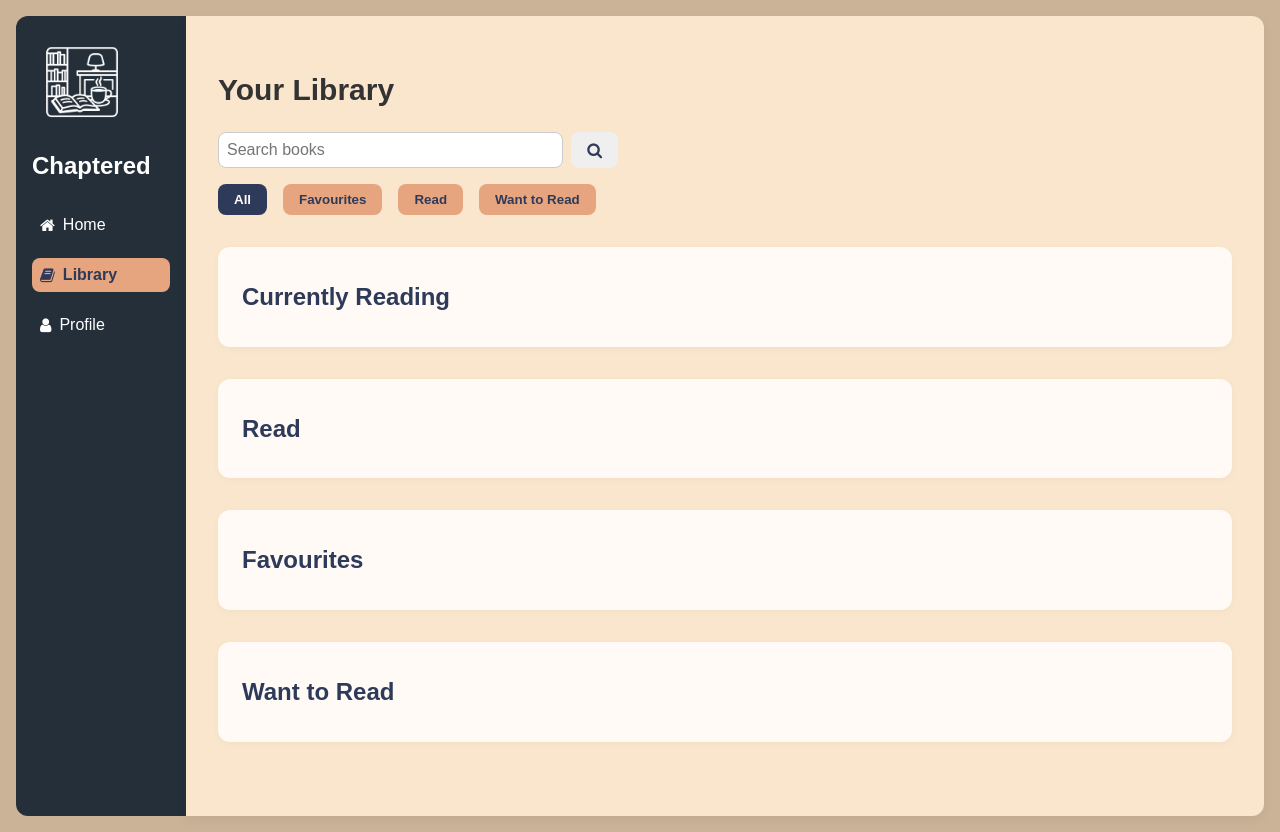
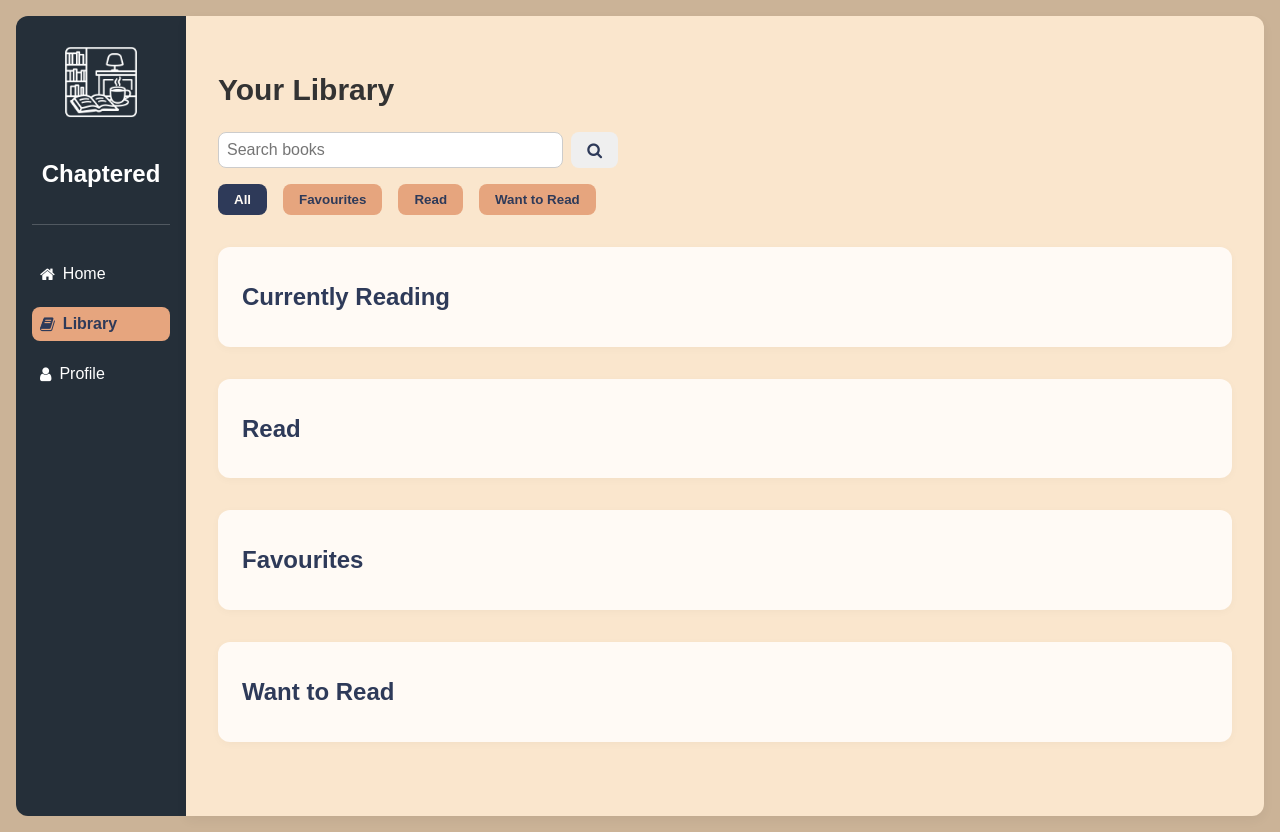
Before and after one commit to vinkomrsic/Chaptered, a website: page library.html in a window 1280 px wide. Drawn offline with Linux system fonts and the light colour scheme.

Commit message:
Update sidebar to look smoother and more centered

```diff
--- a/chaptered.css
+++ b/chaptered.css
@@ -57,6 +57,27 @@ body {
     background-color: #e6a57e;
     color: #2e3a59;
     font-weight: bold;
+}
+
+.sidebar-header {
+    display: flex;
+    flex-direction: column;
+    align-items: center;
+    text-align: center;
+    margin-bottom: 1.5rem;
+}
+
+.sidebar-header img {
+    margin-bottom: 0.5rem;
+}
+
+.sidebar-header::after {
+    content: "";
+    display: block;
+    width: 100%;
+    height: 1px;
+    background-color: rgba(255, 255, 255, 0.2);
+    margin-top: 1rem;
 }
 
 /* ---------------------------------------------------
--- a/library.html
+++ b/library.html
@@ -13,8 +13,11 @@
 
 <div class="layout">
     <nav class="sidebar">
-        <img src="logo.png" alt="logo" width="100px" height="100px" />
-        <h2>Chaptered</h2>
+        <div class="sidebar-header">
+            <img src="logo.png" alt="logo" width="100px" height="100px" />
+            <h2>Chaptered</h2>
+        </div>
+
         <a href="dashboard.html"><i class="fa fa-home"></i> Home</a>
         <a href="#" class="active"><i class="fa fa-book"></i> Library</a>
         <a href="profile.html"><i class="fa fa-user"></i> Profile</a>
```
Also changed, not shown: dashboard.html (+5 -2 lines), profile.html (+5 -2 lines).
